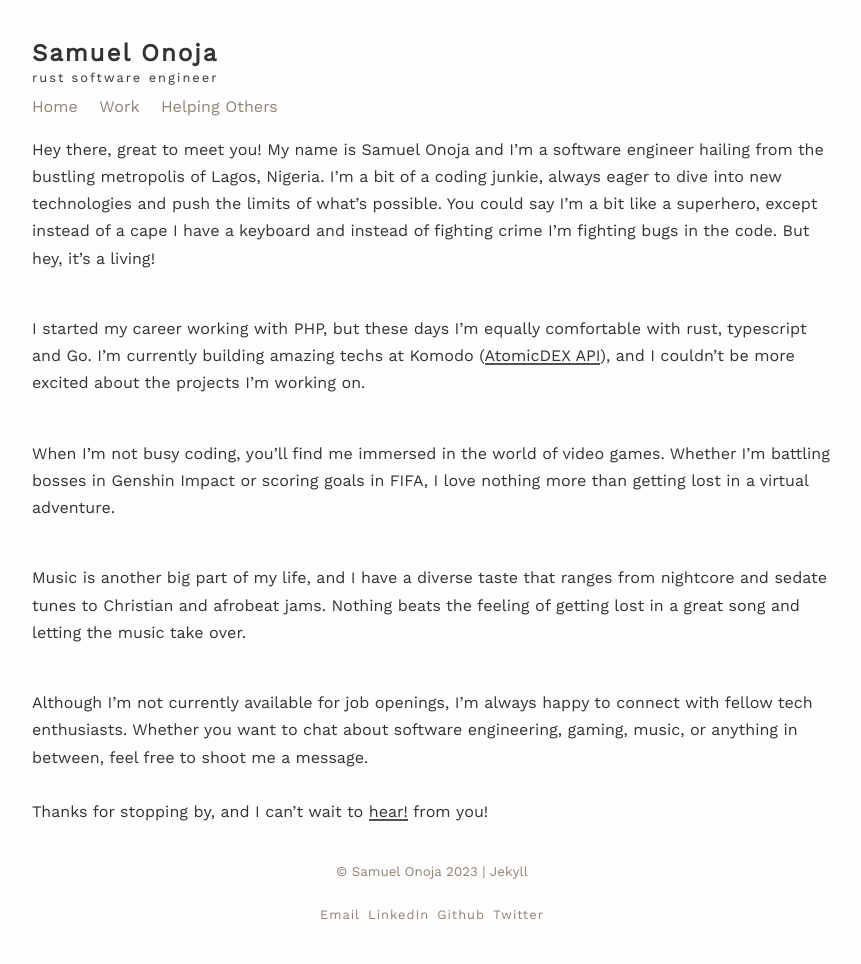
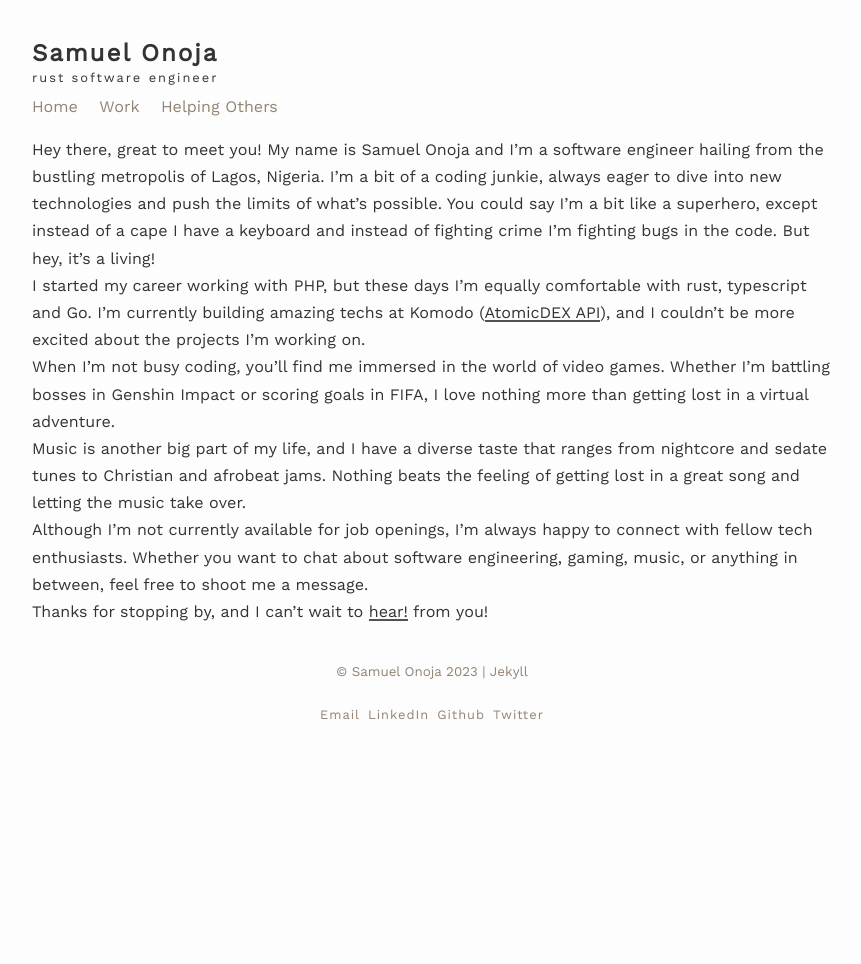
Before and after one commit to borngraced/bgd, a Jekyll site: the page built from index.md, in a window 1280 px wide. Shown: the whole page, without its empty margins (208-1069 px from the left). Built offline with Jekyll 4.4.1, drawn with Linux system fonts in a browser that asks for light colours; nearby versions of some CDN libraries.

Commit message:
line break

```diff
--- a/index.md
+++ b/index.md
@@ -7,22 +7,13 @@ published: true
 ---
 
 Hey there, great to meet you! My name is Samuel Onoja and I'm a software engineer hailing from the bustling metropolis of Lagos, Nigeria. I'm a bit of a coding junkie, always eager to dive into new technologies and push the limits of what's possible. You could say I'm a bit like a superhero, except instead of a cape I have a keyboard and instead of fighting crime I'm fighting bugs in the code. But hey, it's a living!
-<br/>
-<br/>
-
+<br>
 I started my career working with PHP, but these days I'm equally comfortable with rust, typescript and Go. I'm currently building amazing techs at Komodo ([AtomicDEX API](https://github.com/KomodoPlatform/atomicDEX-API){:target="\_blank"}), and I couldn't be more excited about the projects I'm working on.
-<br/>
-<br/>
-
+<br>
 When I'm not busy coding, you'll find me immersed in the world of video games. Whether I'm battling bosses in Genshin Impact or scoring goals in FIFA, I love nothing more than getting lost in a virtual adventure.
-<br/>
-<br/>
-
+<br>
 Music is another big part of my life, and I have a diverse taste that ranges from nightcore and sedate tunes to Christian and afrobeat jams. Nothing beats the feeling of getting lost in a great song and letting the music take over.
-<br/>
-<br/>
-
+<br>
 Although I'm not currently available for job openings, I'm always happy to connect with fellow tech enthusiasts. Whether you want to chat about software engineering, gaming, music, or anything in between, feel free to shoot me a message.
-<br/>
-<br/>
+<br>
 Thanks for stopping by, and I can't wait to [hear!](https://mailto:samiodev@icloud.com){:target="\_blank"} from you!
```
